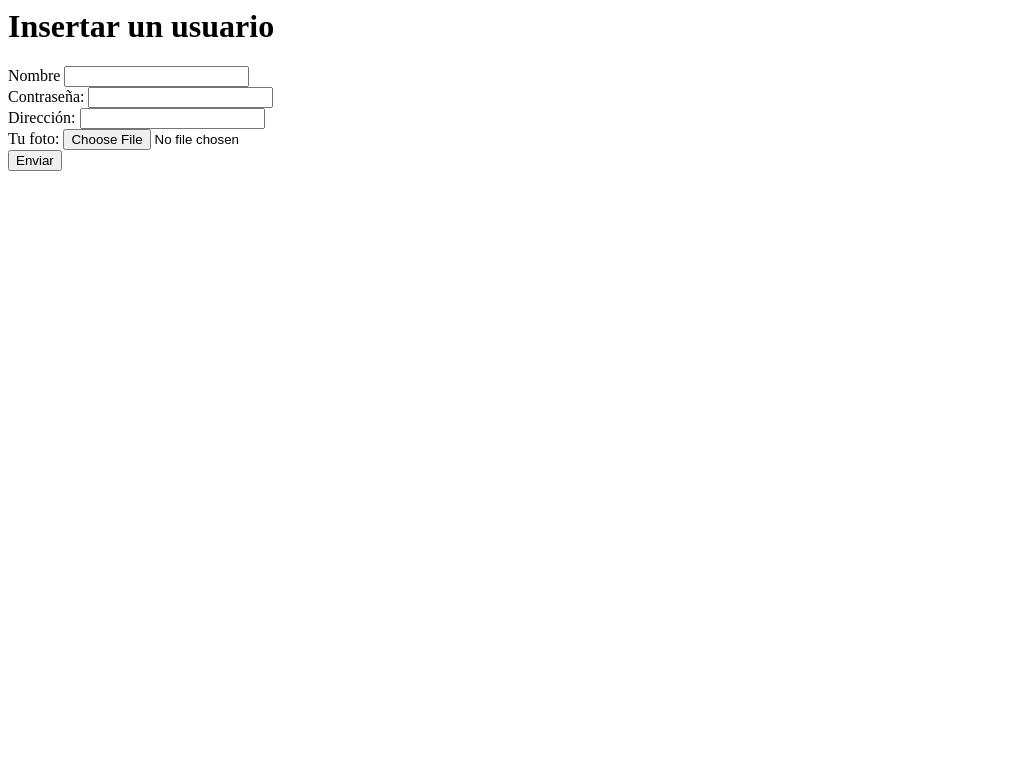
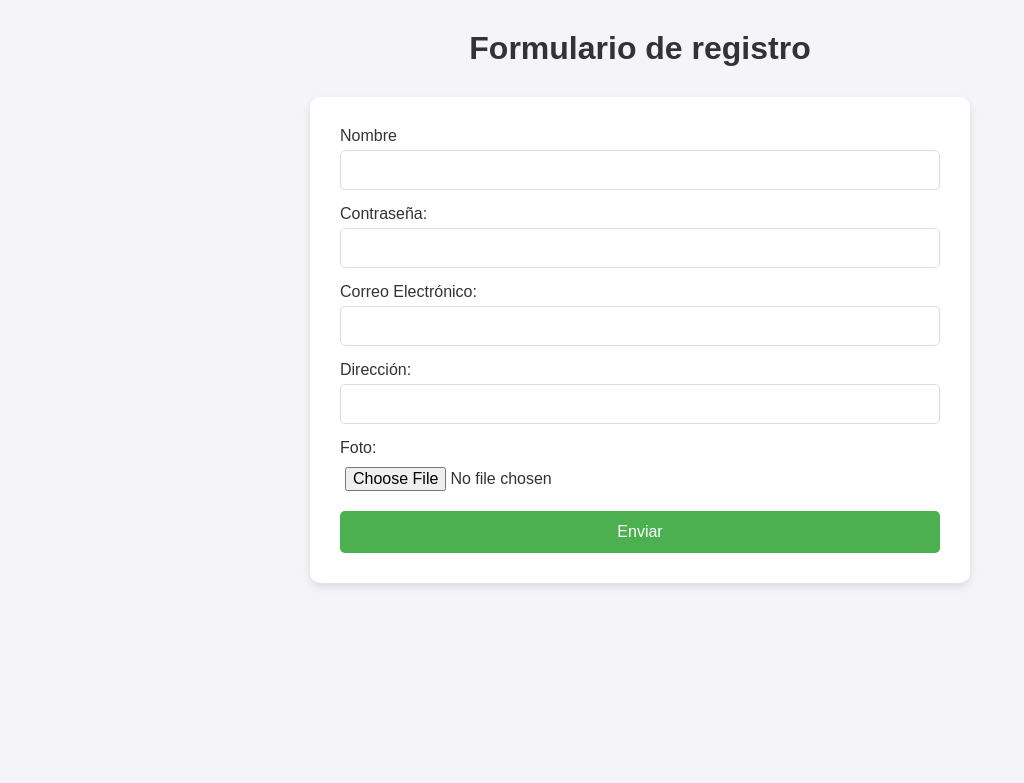
Before and after one commit to Fernabe10/proyectokebab, a PHP site: page /Vistas/Login/register.php in a window 1280 px wide. Shown: the top 783 px of the page, without its empty margins (0-1024 px from the left). Run offline with PHP 8.4, Linux system fonts and the light colour scheme.

Commit message:
Formulario de registro en funcionamiento

```diff
--- a/Vistas/Login/register.php
+++ b/Vistas/Login/register.php
@@ -1,5 +1,9 @@
-<h1>Insertar un usuario</h1>
-<form action="controladores/controladorUser.php" method="POST" enctype="multipart/form-data">
+<head>
+    <link rel="stylesheet" href="<?php echo dirname($_SERVER['SCRIPT_NAME']); ?>/css/estilo-register.css">
+</head>
+
+<h1>Formulario de registro</h1>
+<form action="controladores/controladorRegisterUser.php" method="POST" enctype="multipart/form-data">
     <div>
         <label for="nombre">Nombre</label>
         <input type="text" name="nombre" required>
@@ -9,11 +13,15 @@
         <input type="password" name="contrasena" required>
     </div>
     <div>
+        <label for="correo">Correo Electrónico:</label>
+        <input type="email" name="correo" required>
+    </div>
+    <div>
         <label for="direccion">Dirección:</label>
         <input type="text" name="direccion">
     </div>
     <div>
-        <label for="foto">Tu foto:</label>
+        <label for="foto">Foto:</label>
         <input type="file" name="foto">
     </div>
 
--- a/Vistas/Principal/enruta.php
+++ b/Vistas/Principal/enruta.php
@@ -4,7 +4,7 @@ if (isset($_GET['menu'])) {
         require_once './Vistas/Principal/landing-page.php';
     }
     if ($_GET['menu'] == "login") {
-        require_once './Vistas/Principal/landing-page.php';
+        require_once './Vistas/Login/login.php';
     }
     if ($_GET['menu'] == "register") {
         require_once './Vistas/Login/register.php';
--- a/cargadores/autocargador.php
+++ b/cargadores/autocargador.php
@@ -19,7 +19,7 @@ class Autocargador
         require_once $raiz . 'repositorios/RepoUser.php';
         require_once $raiz . 'repositorios/RepoIngrediente.php';
         require_once $raiz . 'repositorios/RepoKebab.php';
-        require_once $raiz . 'controladores/controladorUser.php';
+        require_once $raiz . 'controladores/controladorRegisterUser.php';
     }
 }
 
--- a/controladores/controladorUser.php
+++ b/controladores/controladorRegisterUser.php
@@ -6,12 +6,13 @@ require_once '../cargadores/autocargador.php';
 
 $nombre = $_POST['nombre'];
 $contrasena = $_POST['contrasena'];
+$correo = $_POST['correo'];
 $direccion = $_POST['direccion'];
 $monedero = 0.0;
 $rol = "cliente";
 
 
-$usuario = new User(null, $nombre, $contrasena, $direccion, $monedero, $rol, null);
+$usuario = new User(null, $nombre, $contrasena, $correo, $direccion, $monedero, $rol, null);
 
 
 $repoUsuario = new RepoUsuario();
@@ -19,7 +20,8 @@ $resultado = $repoUsuario->insertarUsuario($usuario);
 
 
 if ($resultado) {
-    echo "Usuario insertado con éxito.";
+    header("Location: ../index.php");
+
 } else {
     echo "Hubo un error al insertar el usuario.";
 }
--- /dev/null
+++ b/css/estilo-register.css
@@ -0,0 +1,83 @@
+body {
+    font-family: Arial, sans-serif;
+    background-color: #f4f4f9;
+    color: #333;
+    margin: 0;
+    padding: 0;
+}
+
+h1 {
+    text-align: center;
+    color: #333;
+    margin-top: 30px;
+    font-size: 2rem;
+}
+
+form {
+    max-width: 600px;
+    margin: 30px auto;
+    background-color: #fff;
+    padding: 30px;
+    border-radius: 10px;
+    box-shadow: 0 4px 8px rgba(0, 0, 0, 0.1);
+    display: flex;
+    flex-direction: column;
+    gap: 15px;
+}
+
+form div {
+    display: flex;
+    flex-direction: column;
+    gap: 5px;
+}
+
+
+form label {
+    font-size: 1rem;
+    color: #333;
+}
+
+form input[type="text"],
+form input[type="password"],
+form input[type="email"],
+form input[type="file"] {
+    padding: 10px;
+    font-size: 1rem;
+    border: 1px solid #ddd;
+    border-radius: 5px;
+    outline: none;
+    transition: border-color 0.3s;
+}
+
+form input[type="text"]:focus,
+form input[type="password"]:focus,
+form input[type="email"]:focus,
+form input[type="file"]:focus {
+    border-color: #4CAF50;
+}
+
+form input[type="submit"] {
+    background-color: #4CAF50;
+    color: white;
+    padding: 12px;
+    border: none;
+    border-radius: 5px;
+    font-size: 1rem;
+    cursor: pointer;
+    transition: background-color 0.3s;
+}
+
+form input[type="submit"]:hover {
+    background-color: #45a049;
+}
+
+
+form input[type="file"] {
+    padding: 5px;
+    border: none;
+}
+
+
+form div:last-child {
+    margin-top: 20px;
+}
```
Also changed, not shown: Vistas/Login/login.php (+15 -0 lines), Vistas/Principal/footer.php (+6 -6 lines), Vistas/Principal/header.php (+4 -4 lines), clases/User.php (+12 -2 lines), css/estilo-footer.css (+12 -10 lines), css/estilo-header.css (+12 -10 lines), repositorios/RepoUser.php (+5 -2 lines).
